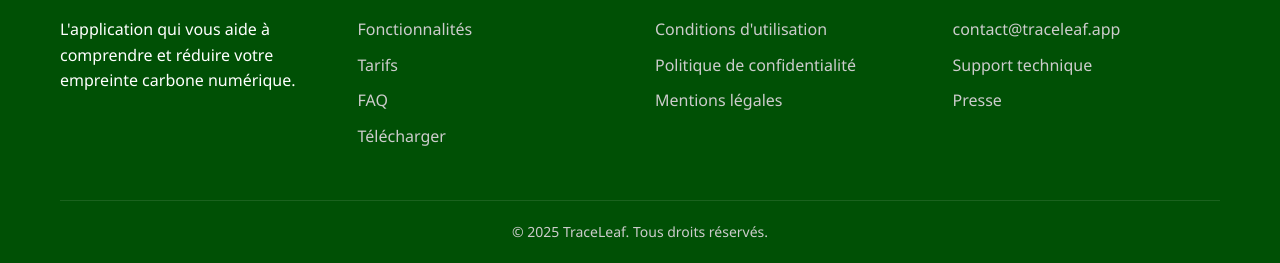
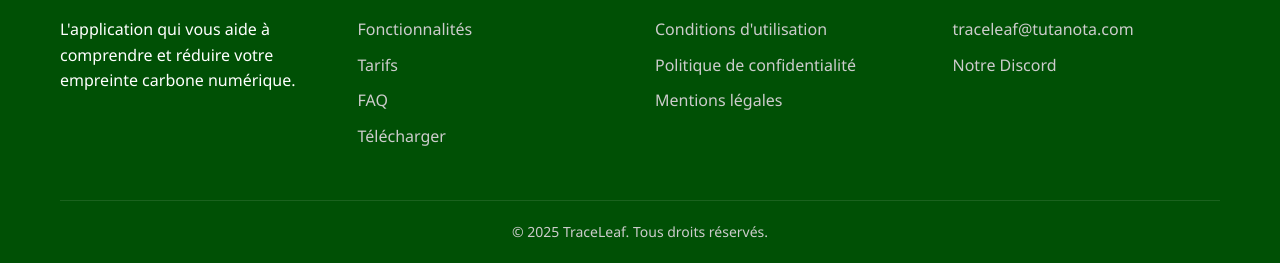
Before and after one commit to sutafix/TraceLeaf, a plain HTML site: page SiteV1.html in a window 1280 px wide. Shown: the part 3901-4164 px from the top of the page. Drawn offline with Linux system fonts and the light colour scheme.

Commit message:
Update SiteV1.html

```diff
--- a/SiteV1.html
+++ b/SiteV1.html
@@ -549,9 +549,9 @@
                 <div class="footer-column">
                     <h3>Contact</h3>
                     <ul class="footer-links">
-                        <li><a href="mailto:contact@traceleaf.app">contact@traceleaf.app</a></li>
-                        <li><a href="#">Support technique</a></li>
-                        <li><a href="#">Presse</a></li>
+                        <li><a href="mailto:traceleaf@tutanota.com">traceleaf@tutanota.com</a></li>
+                        <li><a href="https://discord.gg/4q2vhN25FP">Notre Discord</a></li>
+
                     </ul>
                 </div>
             </div>
```
